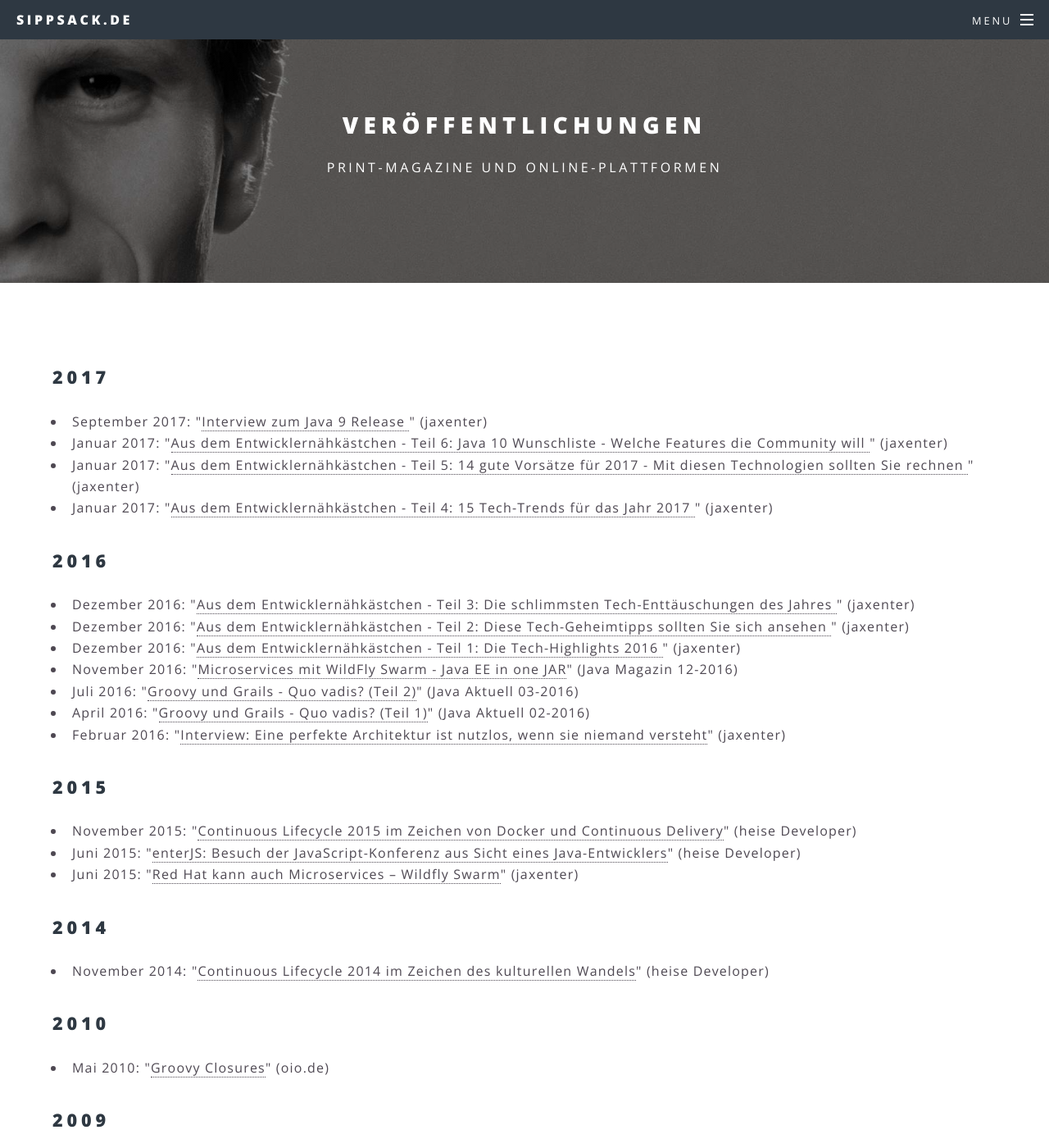
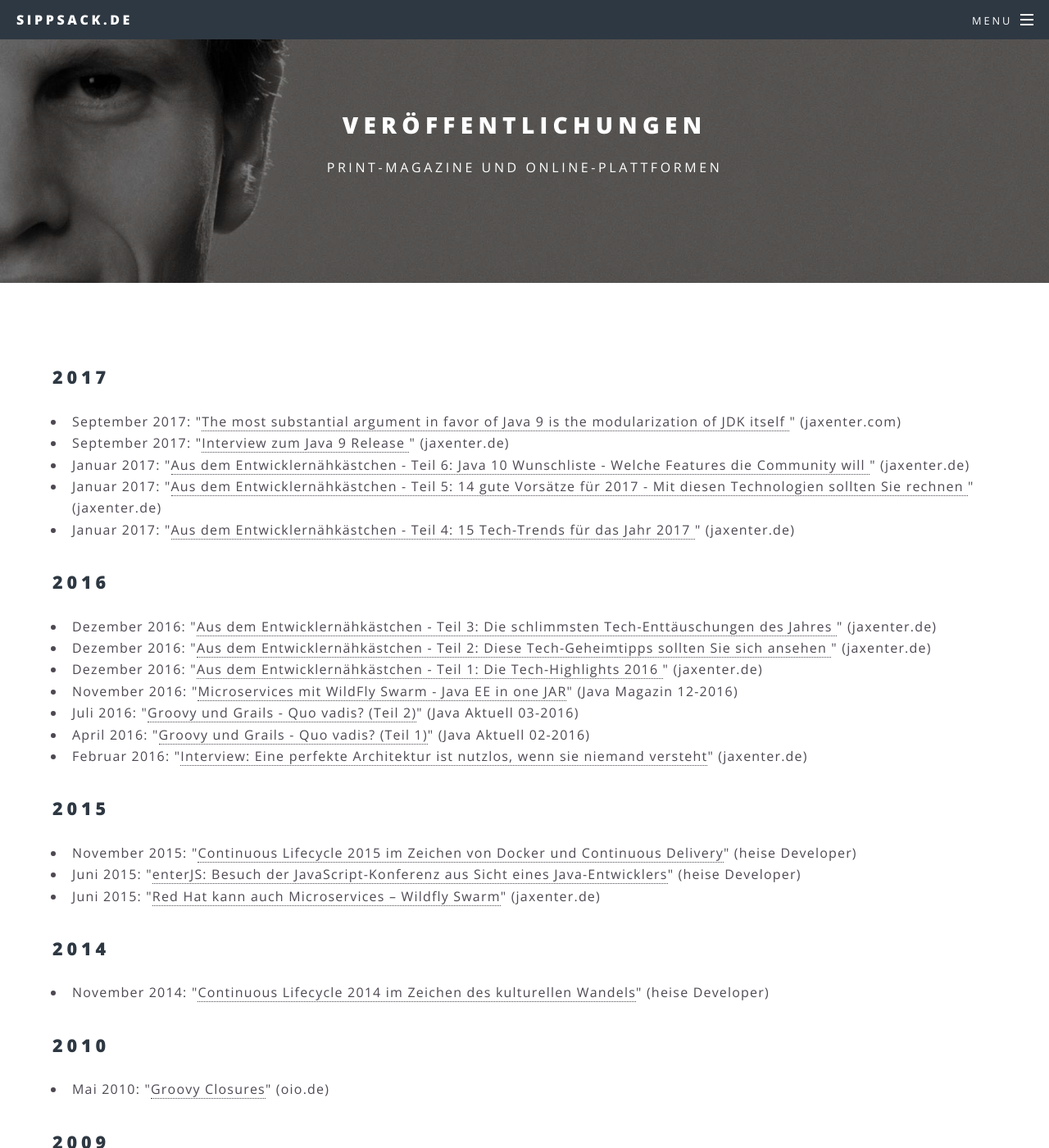
Before and after one commit to sippsack/sippsack.github.io, a Jekyll site: the page built from publications.md, in a window 1280 px wide and 1400 px high. Shown: the whole window at 82% size. Built offline with Jekyll 4.4.1, drawn with Linux system fonts in a browser that asks for light colours.

Commit message:
added jaxenter.com interview

```diff
--- a/_data/publications.yaml
+++ b/_data/publications.yaml
@@ -1,33 +1,37 @@
 2017:
   - September:
-    - publisher: jaxenter
+    - publisher: jaxenter.com
+      title: >
+        The most substantial argument in favor of Java 9 is the modularization of JDK itself
+      link: https://jaxenter.com/java-9-modularization-interview-137546.html
+    - publisher: jaxenter.de
       title: >
         Interview zum Java 9 Release
       link: https://jaxenter.de/java-9-proiect-jigsaw-sippach-62394
   - Januar:
-    - publisher: jaxenter
+    - publisher: jaxenter.de
       title: >
         Aus dem Entwicklernähkästchen - Teil 6: Java 10 Wunschliste - Welche Features die Community will
       link: https://jaxenter.de/java-10-wunschliste-51287
-    - publisher: jaxenter
+    - publisher: jaxenter.de
       title: >
         Aus dem Entwicklernähkästchen - Teil 5: 14 gute Vorsätze für 2017 - Mit diesen Technologien sollten Sie rechnen
       link: https://jaxenter.de/technologien-2017-51196
-    - publisher: jaxenter
+    - publisher: jaxenter.de
       title: >
         Aus dem Entwicklernähkästchen - Teil 4: 15 Tech-Trends für das Jahr 2017
       link: https://jaxenter.de/tech-trends-2017-50898
 2016:
   - Dezember:
-    - publisher: jaxenter
+    - publisher: jaxenter.de
       title: >
         Aus dem Entwicklernähkästchen - Teil 3: Die schlimmsten Tech-Enttäuschungen des Jahres
       link: https://jaxenter.de/tech-enttaeuschungen-2016-50896
-    - publisher: jaxenter
+    - publisher: jaxenter.de
       title: >
         Aus dem Entwicklernähkästchen - Teil 2: Diese Tech-Geheimtipps sollten Sie sich ansehen
       link: https://jaxenter.de/tech-geheimtipps-2016-50893
-    - publisher: jaxenter
+    - publisher: jaxenter.de
       title: >
         Aus dem Entwicklernähkästchen - Teil 1: Die Tech-Highlights 2016
       link: https://jaxenter.de/tech-highlights-2016-50860
@@ -44,7 +48,7 @@
       title: Groovy und Grails - Quo vadis? (Teil 1)
       link: /files/publications/02-2016-Java aktuell-Falk-Sippach_Groovy-und-Grails-quo-vadis.pdf
   - Februar:
-    - publisher: jaxenter
+    - publisher: jaxenter.de
       title: "Interview: Eine perfekte Architektur ist nutzlos, wenn sie niemand versteht"
       link: https://jaxenter.de/eine-perfekte-architektur-ist-nutzlos-wenn-sie-niemand-versteht-34677
 2015:
@@ -56,7 +60,7 @@
     - publisher: heise Developer
       title: "enterJS: Besuch der JavaScript-Konferenz aus Sicht eines Java-Entwicklers"
       link: http://www.heise.de/developer/artikel/developer_artikel_2726037.html
-    - publisher: jaxenter
+    - publisher: jaxenter.de
       title: Red Hat kann auch Microservices – Wildfly Swarm
       link: https://jaxenter.de/red-hat-kann-auch-microservices-wildfly-swarm-21728
 2014:
```
